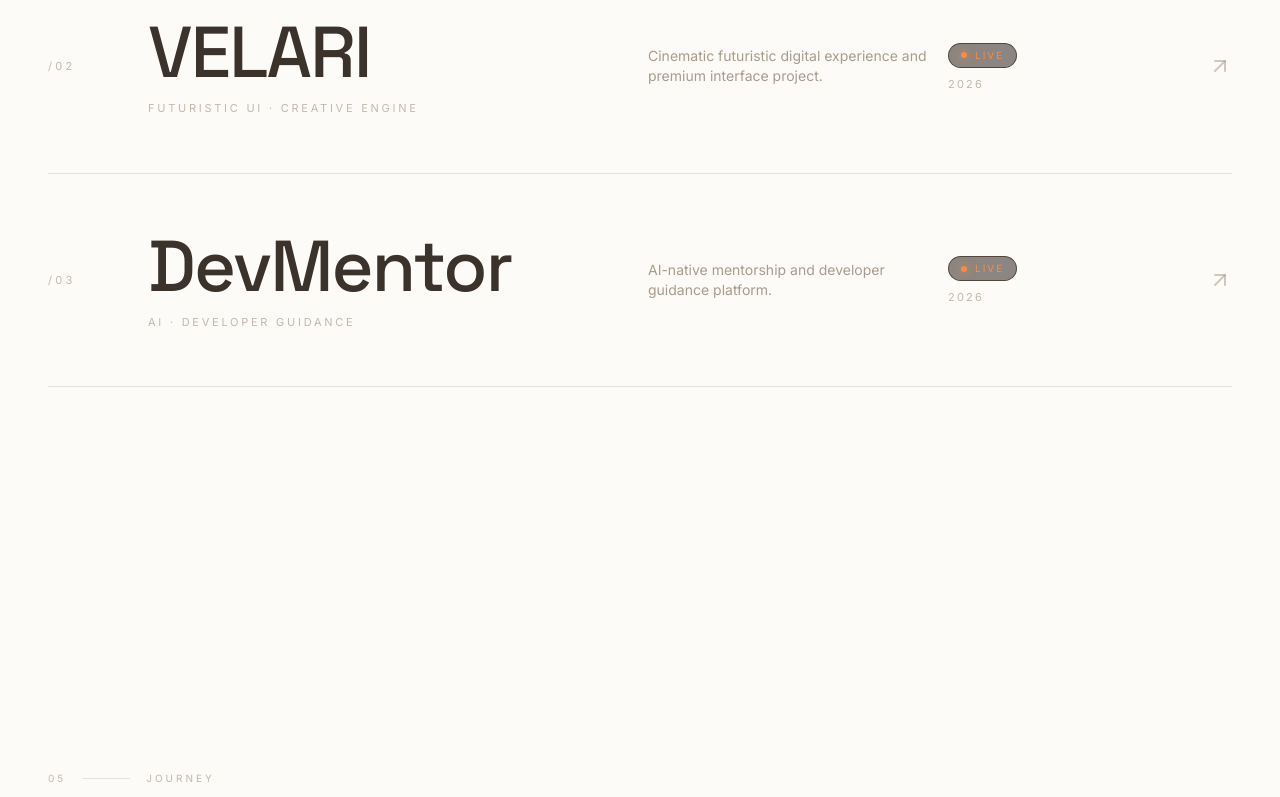
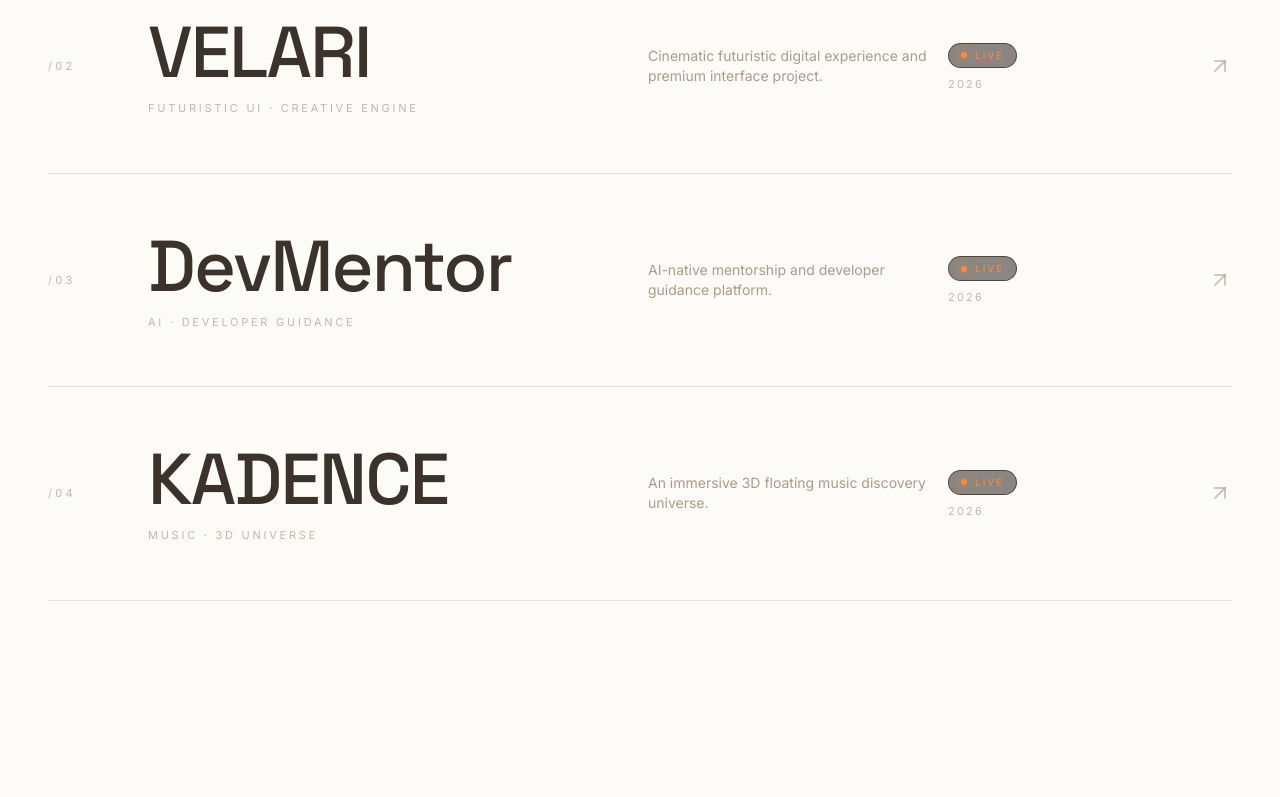
Before and after one commit to septilex/Prajit-Balaji-Portfolio, a Next.js app: page / in a window 1280 px wide. Shown: the part 4686-5483 px from the top of the page. Built offline with nearby package versions, Linux system fonts and the light colour scheme.

Commit message:
updated kadence

```diff
--- a/app/page.tsx
+++ b/app/page.tsx
@@ -171,6 +171,15 @@ export default function Home() {
       status: "Live",
       year: "2026",
       link: "https://devmentorr.vercel.app/",
+    },
+    {
+      num: "/04",
+      title: "KADENCE",
+      cat: "Music · 3D Universe",
+      desc: "An immersive 3D floating music discovery universe.",
+      status: "Live",
+      year: "2026",
+      link: "https://kadence-musicz.vercel.app/",
     },
   ];
 
```
